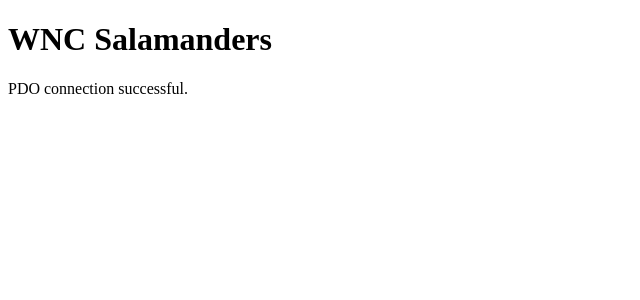
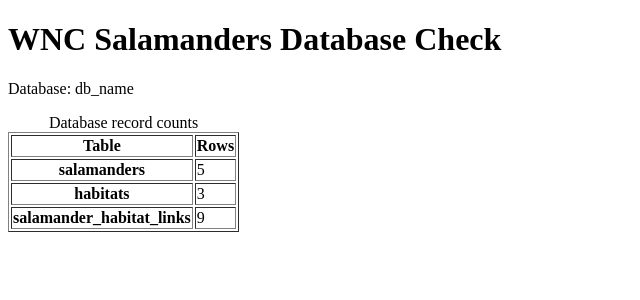
Before and after one commit to Parzival1701/web-250, a PHP site: page /inclass-exercises/salamanders/public/index.php in a window 1280 px wide. Shown: the top 300 px of the page, without its empty margins (0-640 px from the left). Run offline with PHP 8.4, Linux system fonts and the light colour scheme; data comes from the database, SQL or seed files in the repository; a stand-in replaces the project's code that opens the database connection; some libraries are stand-ins or nearby versions.

Commit message:
end of day 10/7

```diff
--- a/inclass-exercises/salamanders/public/index.php
+++ b/inclass-exercises/salamanders/public/index.php
@@ -1,16 +1,65 @@
 <?php
 require_once __DIR__ . '/../private/initialize.php';
+// Set a known starting state before attempting database operations.
+$database_name = '';
+$summary = [];
+$error_message = null;
+try {
 $database = Database::connect();
+// query() returns a statement object. fetchColumn() retrieves one value.
+$statement = $database->query('SELECT DATABASE()');
+$database_name = (string) $statement->fetchColumn();
+$statement = $database->query('SELECT COUNT(*) FROM salamanders');
+$salamander_count = (int) $statement->fetchColumn();
+$statement = $database->query('SELECT COUNT(*) FROM habitats');
+$habitat_count = (int) $statement->fetchColumn();
+$statement = $database->query('SELECT COUNT(*) FROM
+salamander_habitat_links');
+$link_count = (int) $statement->fetchColumn();
+// The labels are fixed, but every count came from a SQL query.
+$summary = [
+['table_name' => 'salamanders', 'row_count' => $salamander_count],
+['table_name' => 'habitats', 'row_count' => $habitat_count],
+['table_name' => 'salamander_habitat_links', 'row_count' =>
+$link_count],
+];
+} catch (PDOException $exception) {
+// Set the status before sending any HTML to the browser.
+http_response_code(500);
+// Technical details go to the local PHP error log, not to visitors.
+error_log('Salamanders database error: ' . $exception->getMessage());
+$error_message = 'Database check failed. Check the local PHP error
+log.';
+}
 ?>
 <!doctype html>
 <html lang="en">
 <head>
 <meta charset="utf-8">
 <meta name="viewport" content="width=device-width, initial-scale=1">
-<title>Salamanders - Connection Check</title>
+<title>Salamanders - Database Summary</title>
 </head>
 <body>
-<h1>WNC Salamanders</h1>
-<p>PDO connection successful.</p>
-</body>
-</html>
+<h1>WNC Salamanders Database Check</h1>
+<?php if ($error_message !== null): ?>
+<p><?= h($error_message) ?></p>
+<?php else: ?>
+<p>Database: <?= h($database_name) ?></p>
+<table border="1">
+<caption>Database record counts</caption>
+<thead>
+<tr>
+<th scope="col">Table</th>
+<th scope="col">Rows</th>
+</tr>
+</thead>
+<tbody>
+<?php foreach ($summary as $item): ?>
+<tr>
+<th scope="row"><?= h($item['table_name']) ?></th>
+<td><?= h((string) $item['row_count']) ?></td>
+</tr>
+<?php endforeach; ?>
+</tbody>
+</table>
+<?php endif; ?>
```
